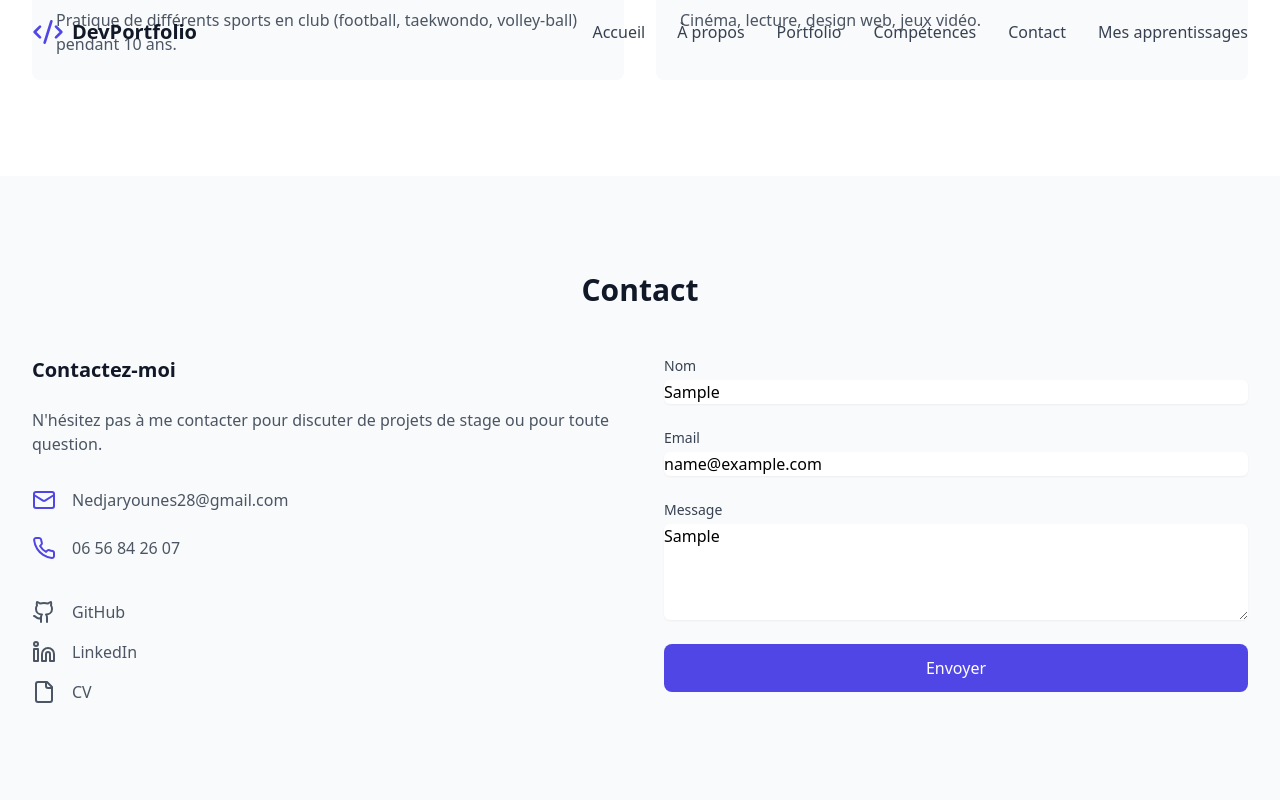
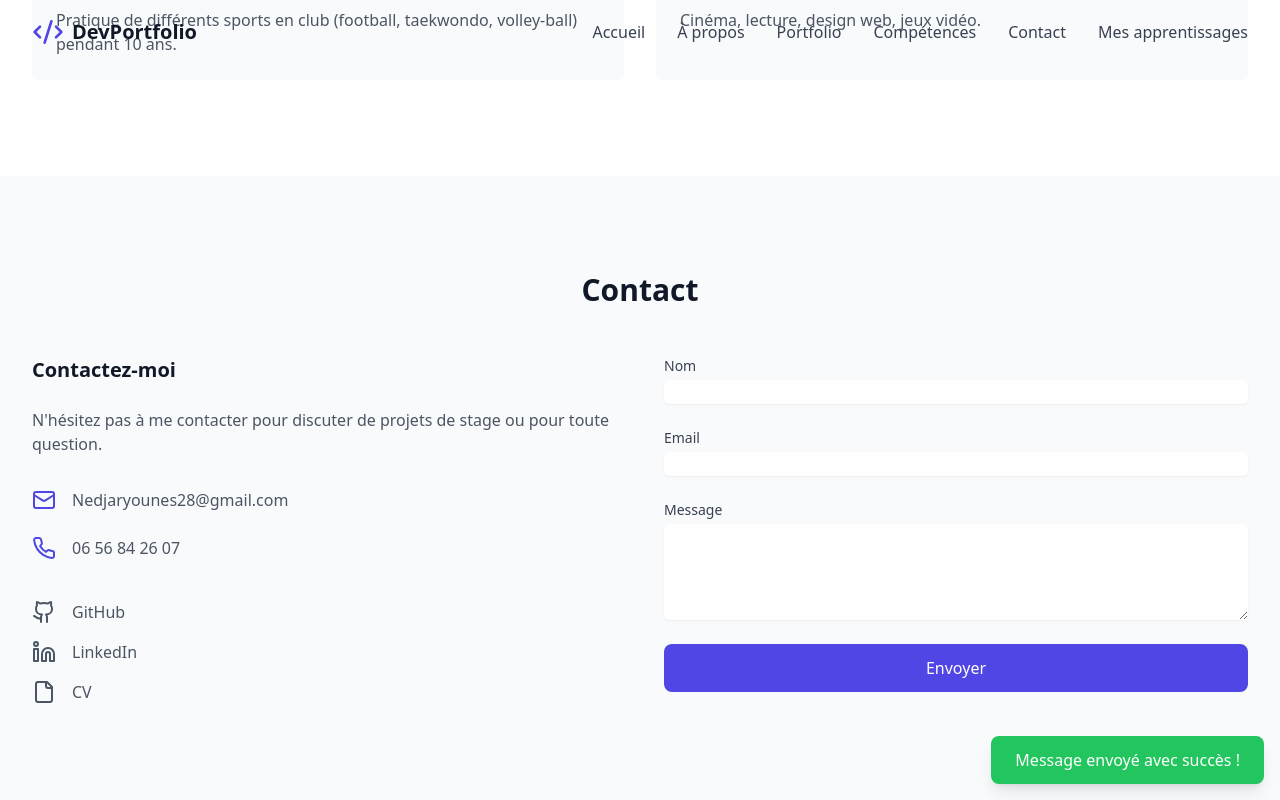
Before and after one commit to youyou-28/Portfolio, a React (Vite) app: page / in a window 1280 px wide. Both pictures are taken after typing "Sample", "name@example.com", "Sample" into the empty fields and a click on the button "Envoyer". Shown: the part 3949-4749 px from the top of the page. Built offline with nearby package versions, Linux system fonts and the light colour scheme.

Commit message:
Update Contact Form with Feedback

```diff
--- a/src/components/Contact.tsx
+++ b/src/components/Contact.tsx
@@ -1,11 +1,37 @@
-import React from 'react';
+import React, { useState } from 'react';
 import { Mail, Phone, Github, Linkedin, File } from 'lucide-react';
 import { profile } from '../data/profile';
 
 export function Contact() {
+  const [showToast, setShowToast] = useState(false);
+  const [formData, setFormData] = useState({
+    name: '',
+    email: '',
+    message: ''
+  });
+
+  const handleChange = (e: React.ChangeEvent<HTMLInputElement | HTMLTextAreaElement>) => {
+    const { name, value } = e.target;
+    setFormData(prev => ({
+      ...prev,
+      [name]: value
+    }));
+  };
+
   const handleSubmit = (e: React.FormEvent) => {
     e.preventDefault();
-    // Handle form submission
+    // Reset form
+    setFormData({
+      name: '',
+      email: '',
+      message: ''
+    });
+    // Show toast
+    setShowToast(true);
+    // Hide toast after 3 seconds
+    setTimeout(() => {
+      setShowToast(false);
+    }, 3000);
   };
 
   return (
@@ -66,6 +92,9 @@ export function Contact() {
               <input
                 type="text"
                 id="name"
+                name="name"
+                value={formData.name}
+                onChange={handleChange}
                 className="mt-1 block w-full rounded-md border-gray-300 shadow-sm focus:border-indigo-500 focus:ring-indigo-500"
                 required
               />
@@ -77,6 +106,9 @@ export function Contact() {
               <input
                 type="email"
                 id="email"
+                name="email"
+                value={formData.email}
+                onChange={handleChange}
                 className="mt-1 block w-full rounded-md border-gray-300 shadow-sm focus:border-indigo-500 focus:ring-indigo-500"
                 required
               />
@@ -87,6 +119,9 @@ export function Contact() {
               </label>
               <textarea
                 id="message"
+                name="message"
+                value={formData.message}
+                onChange={handleChange}
                 rows={4}
                 className="mt-1 block w-full rounded-md border-gray-300 shadow-sm focus:border-indigo-500 focus:ring-indigo-500"
                 required
@@ -101,6 +136,15 @@ export function Contact() {
           </form>
         </div>
       </div>
+
+      {/* Toast Notification */}
+      <div
+        className={`fixed bottom-4 right-4 bg-green-500 text-white px-6 py-3 rounded-lg shadow-lg transform transition-transform duration-300 ${
+          showToast ? 'translate-y-0 opacity-100' : 'translate-y-full opacity-0'
+        }`}
+      >
+        Message envoyé avec succès !
+      </div>
     </section>
   );
 }
```
